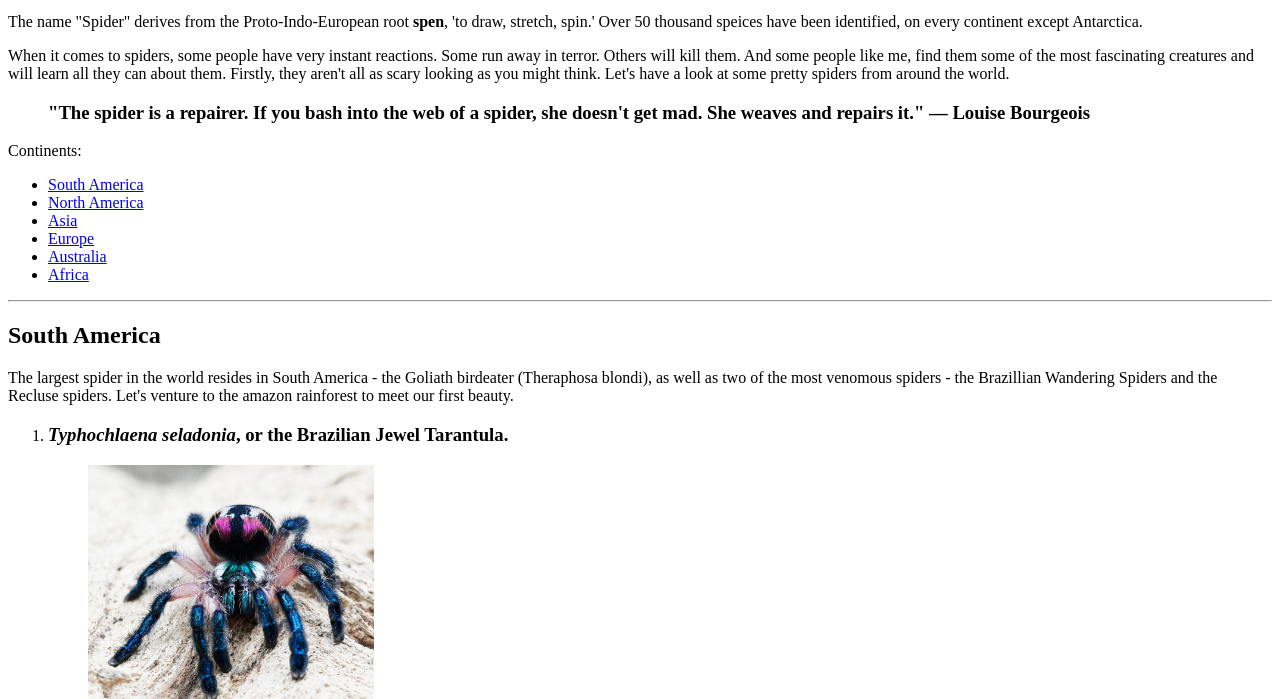
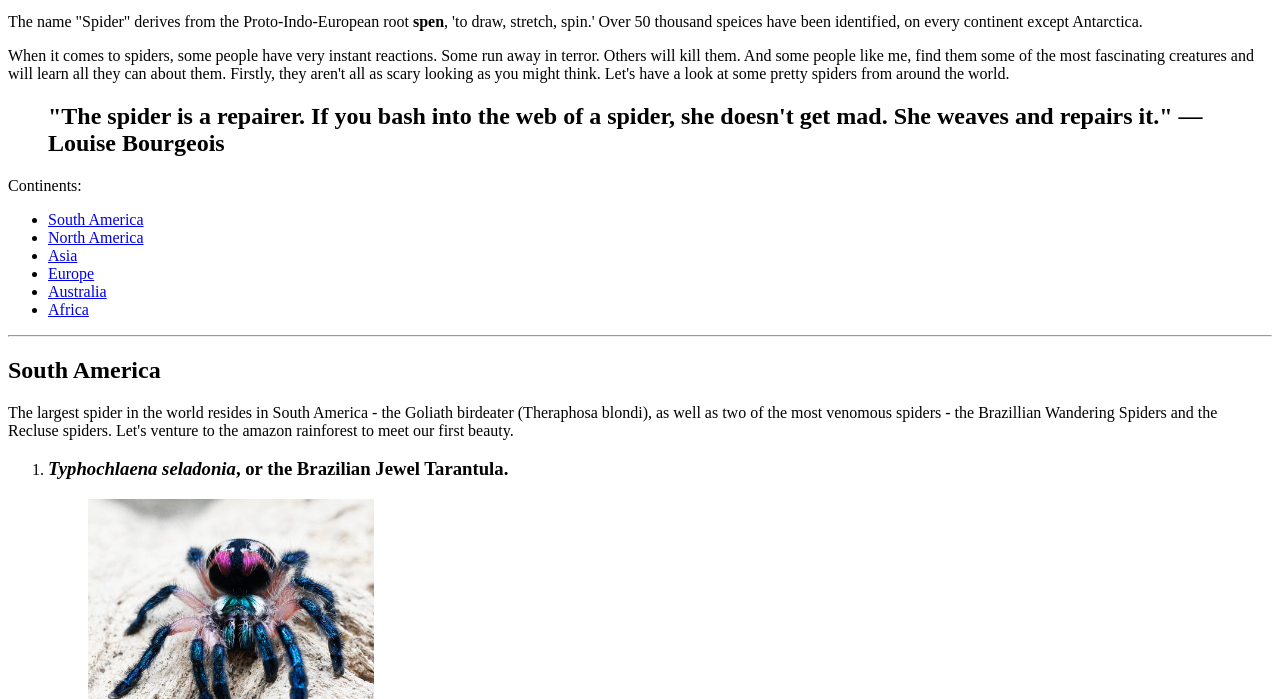
Before and after one commit to Kristen9922/WebDesign-K, a plain HTML site: page index.html in a window 1280 px wide. Shown: the part 101-800 px from the top of the page. Drawn offline with Linux system fonts and the light colour scheme.

Commit message:
validated

```diff
--- a/index.html
+++ b/index.html
@@ -17,7 +17,7 @@
 		<p> The name "Spider" derives from the Proto-Indo-European root <b>spen</b>, 'to draw, stretch, spin.' Over 50 thousand speices have been identified, on every continent except Antarctica. </p>
 		<p> When it comes to spiders, some people have very instant reactions. Some run away in terror. Others will kill them. And some people like me, find them some of the most fascinating creatures and will learn all they can about them. Firstly, they aren't all as scary looking as you might think. Let's have a look at some pretty spiders from around the world. </p>
 
-		<blockquote> <h3> "The spider is a repairer. If you bash into the web of a spider, she doesn't get mad. She weaves and repairs it." — Louise Bourgeois </h3> </blockquote> <!-- indents the quote -->
+		<blockquote> <h2> "The spider is a repairer. If you bash into the web of a spider, she doesn't get mad. She weaves and repairs it." — Louise Bourgeois </h2> </blockquote> <!-- indents the quote -->
 
 		<nav aria-label="Main Navigation"> 	<!-- navigation menu -->
 			<p>Continents:</p>
```
